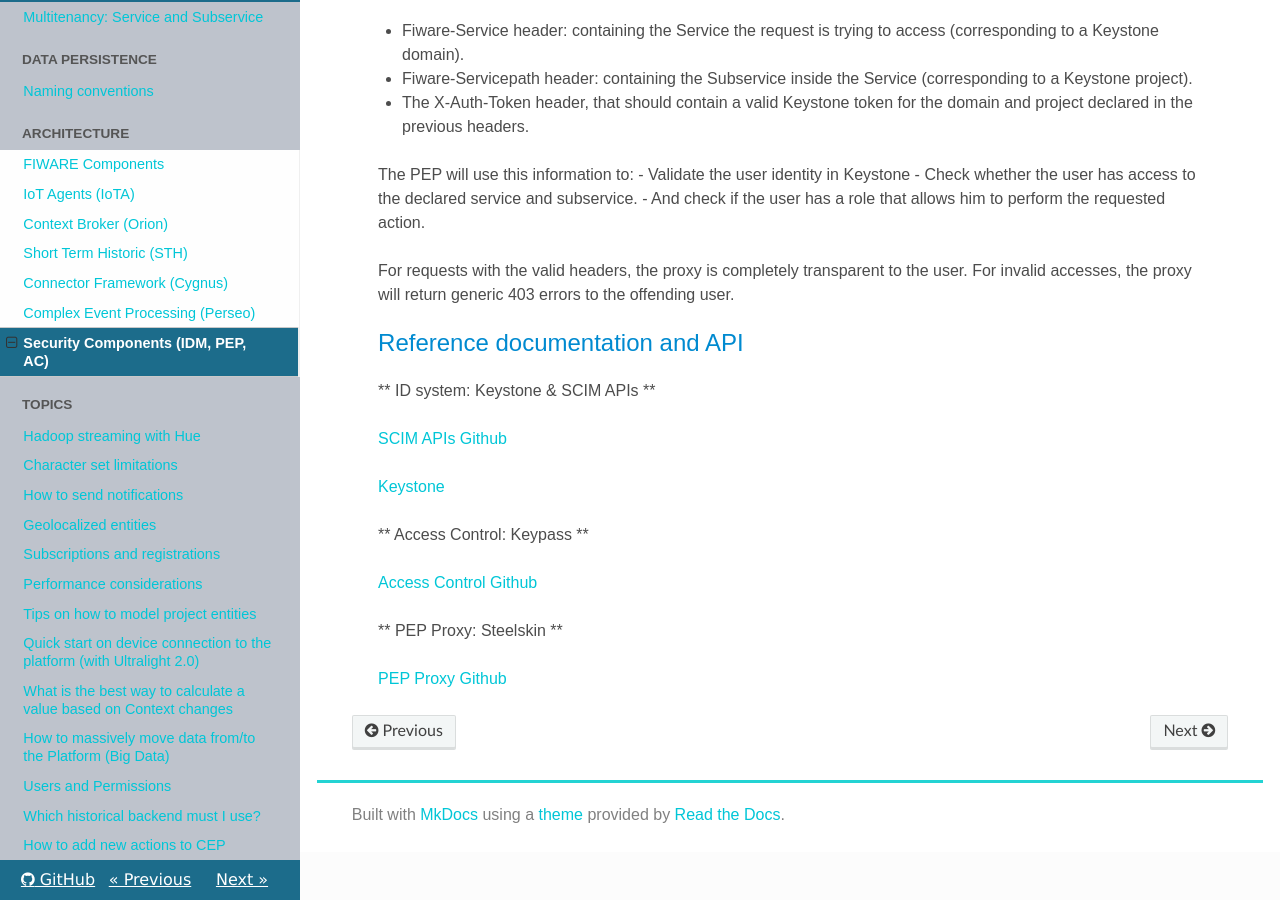
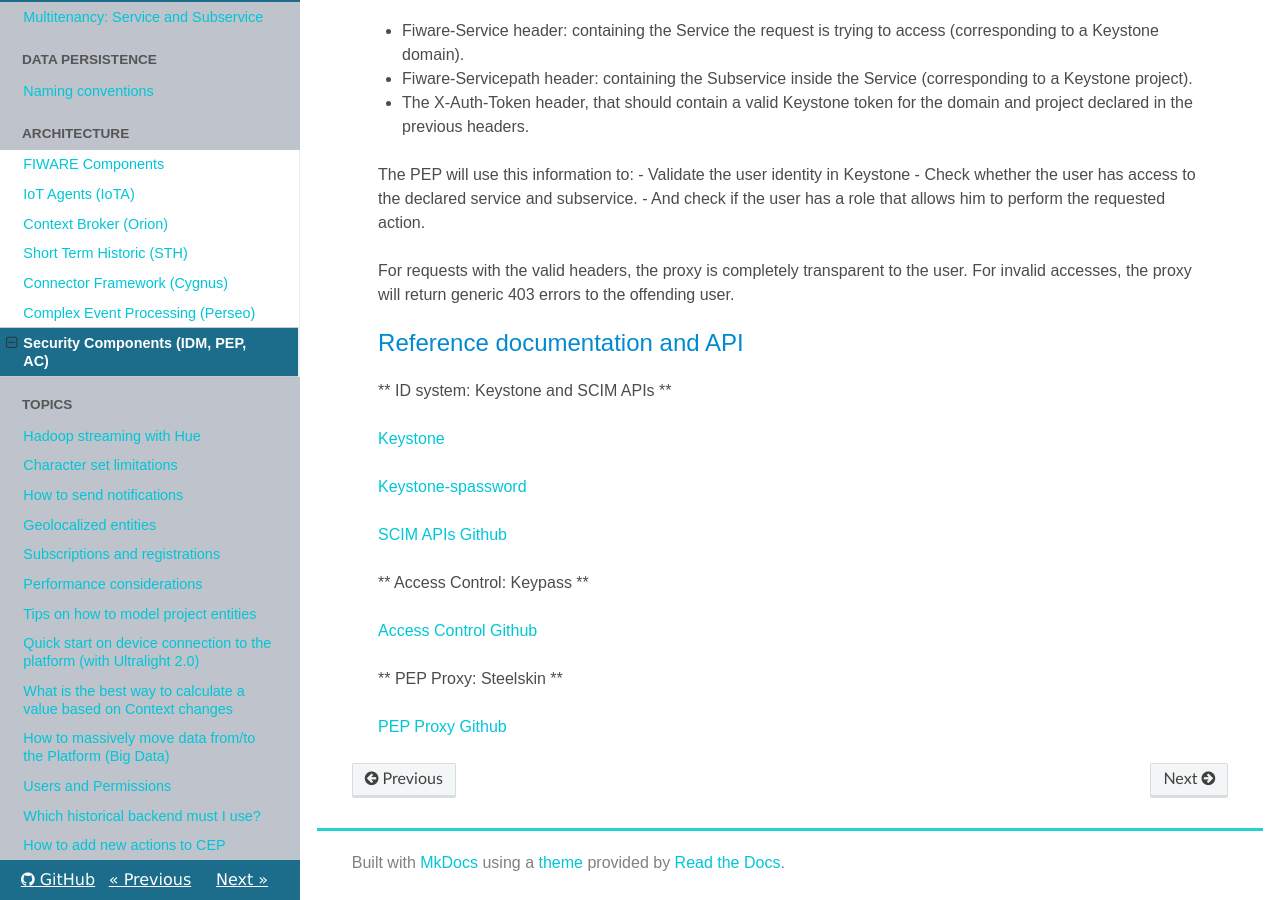
Before and after one commit to telefonicaid/thinking-cities, an MkDocs documentation site: the page built from docs/security.md, in a window 1280 px wide and 900 px high, scrolled down 1194 px. Built offline with MkDocs 1.6.1, drawn with Linux system fonts in a browser that asks for light colours; nearby versions of some CDN libraries; old or Windows-style settings are respelled for this version of MkDocs.

Commit message:
Update security.md

```diff
--- a/docs/security.md
+++ b/docs/security.md
@@ -56,11 +56,13 @@
 
 ## Reference documentation and API
 
-** ID system: Keystone & SCIM APIs **
+** ID system: Keystone and SCIM APIs **
+
+[Keystone](http://developer.openstack.org/api-ref-identity-v3.html)
+
+[Keystone-spassword](https://github.com/telefonicaid/fiware-keystone-spassword#usage)
 
 [SCIM APIs Github](https://github.com/telefonicaid/fiware-keystone-scim)
-
-[Keystone](http://developer.openstack.org/api-ref-identity-v3.html)
 
 ** Access Control: Keypass **
 
```
